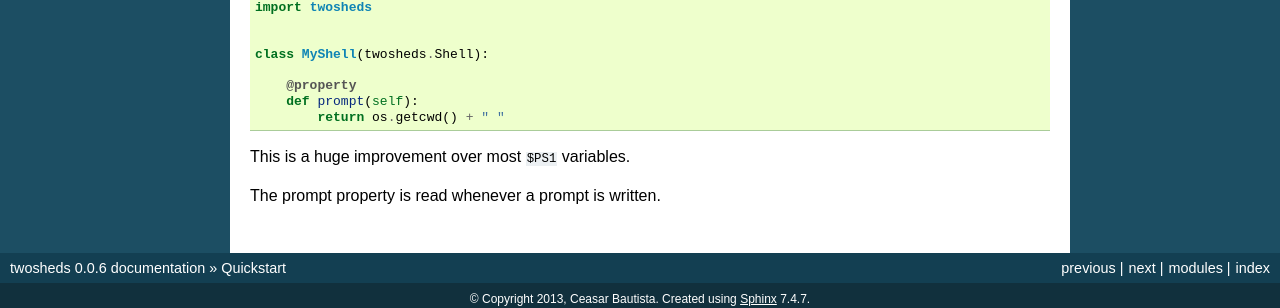
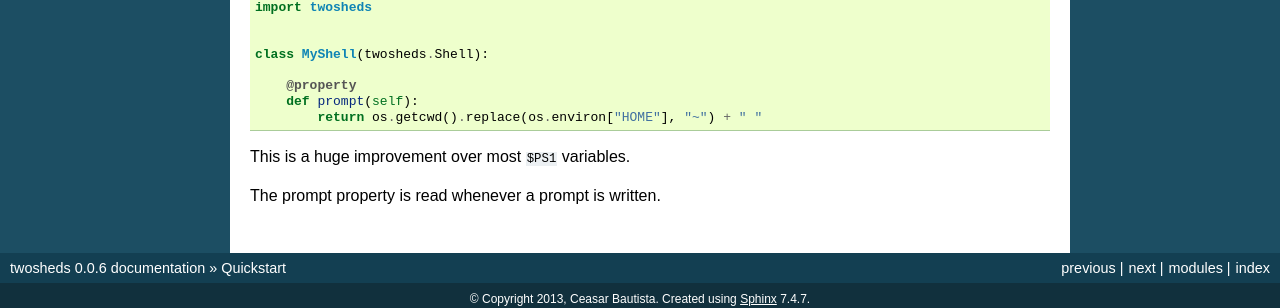
Before and after one commit to Ceasar/twosheds, a Sphinx documentation site: the page built from docs/user/quickstart.rst, in a window 1280 px wide. Shown: the part 1743-2051 px from the top of the page. Built offline with Sphinx 7.4.7, drawn with Linux system fonts in a browser that asks for light colours.

Commit message:
Update Quickstart prompt to be more useful

```diff
--- a/docs/user/quickstart.rst
+++ b/docs/user/quickstart.rst
@@ -105,7 +105,7 @@ The prompt for twosheds is just a "$ ". We can change it by subclassing Shell::
 
         @property
         def prompt(self):
-            return os.getcwd() + " "
+            return os.getcwd().replace(os.environ["HOME"], "~") + " "
 
 This is a huge improvement over most ``$PS1`` variables.
 
```
